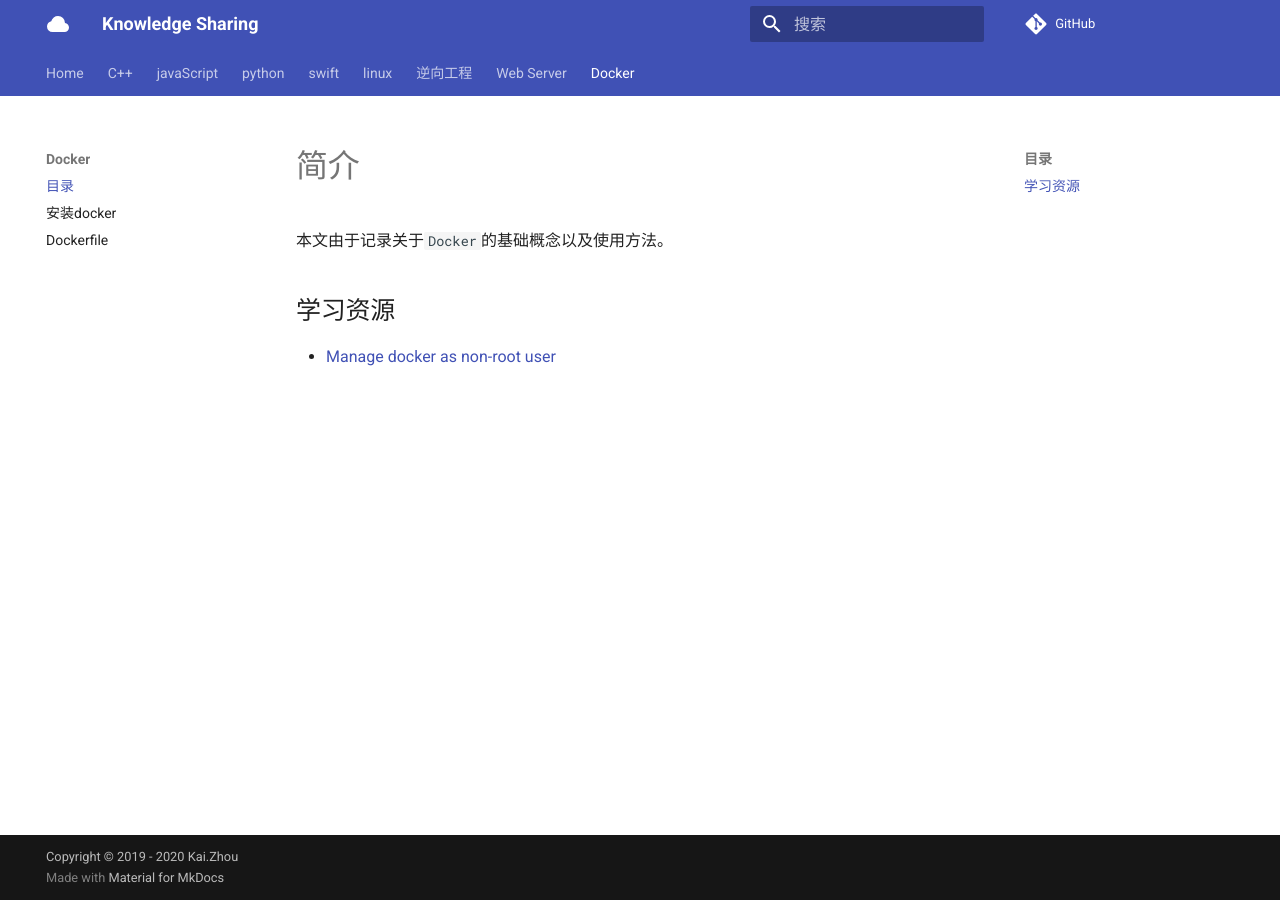
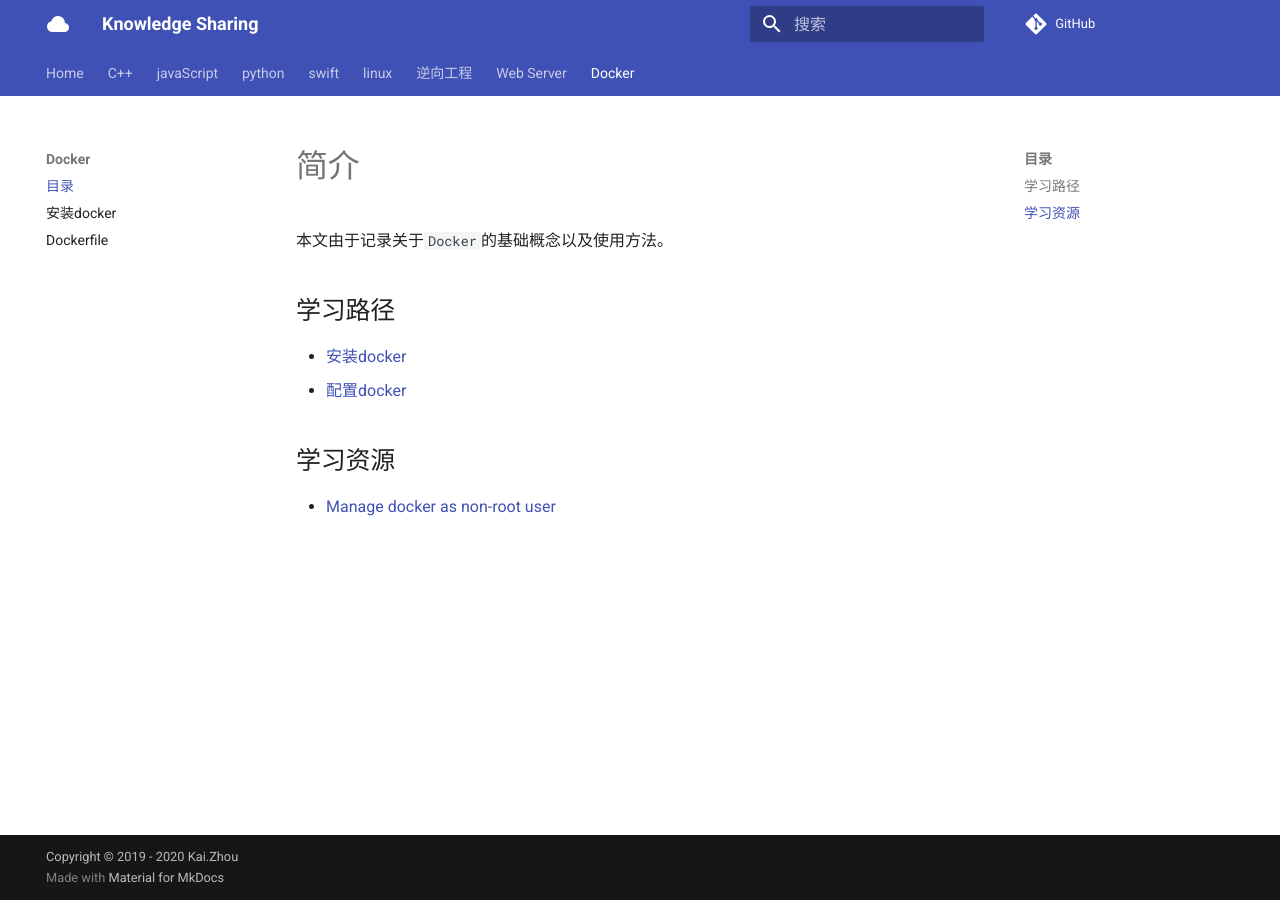
Before and after one commit to zhoukaidev/ks_blog, an MkDocs documentation site: the page built from docs/docker/index.md, in a window 1280 px wide. Built offline with MkDocs 1.6.1 and Material for MkDocs 9.7.7, drawn with Linux system fonts in a browser that asks for light colours; comment, search, counter and statistics services are not loaded.

Commit message:
Update index.md

```diff
--- a/docs/docker/index.md
+++ b/docs/docker/index.md
@@ -2,6 +2,11 @@
 
 本文由于记录关于`Docker`的基础概念以及使用方法。
 
+## 学习路径
+
+* [安装docker](install.md)
+* [配置docker](config.md)
+
 ## 学习资源
 
 * [Manage docker as non-root user](https://docs.docker.com/engine/install/linux-postinstall/)
```
